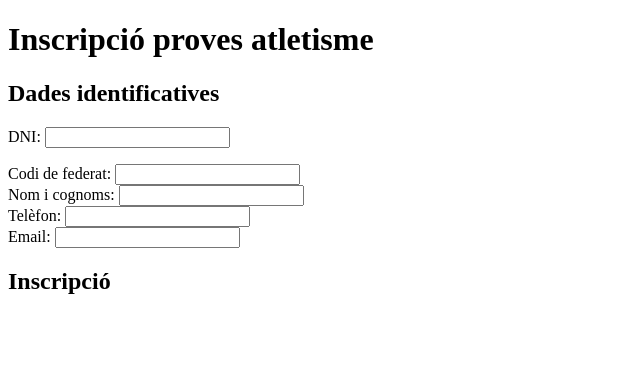
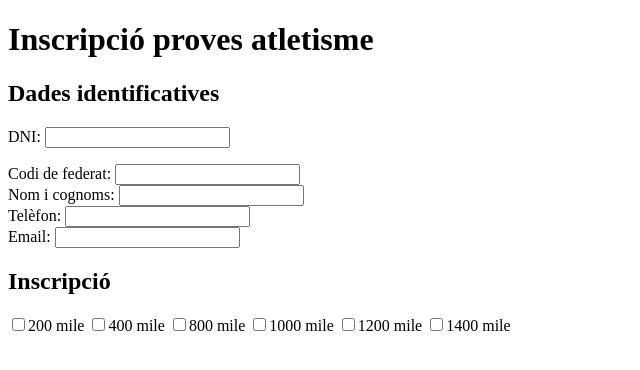
Before and after one commit to ElAdilaN/InscriptionProject, an Angular app: page / in a window 1280 px wide. Shown: the top 370 px of the page, without its empty margins (0-640 px from the left). Built offline with nearby package versions, Linux system fonts and the light colour scheme.

Commit message:
add the test for the button

```diff
--- a/src/app/Components/User/inscription/inscription.component.html
+++ b/src/app/Components/User/inscription/inscription.component.html
@@ -2,8 +2,13 @@
 <section>
   <h1>Dades identificatives</h1>
   <label id="dni"
-    >DNI: <input type="text" [(ngModel)]="dni" (ngModelChange)="findLetter()" />
-  </label>
+    >DNI:
+    <input
+      type="text"
+      [(ngModel)]="dni"
+      (ngModelChange)="findLetter()"
+    /> </label
+  >{{ this.letter }}
   <br />
   <!-- <p>{{ this.letter }}</p> -->
   <p id="letter"></p>
@@ -22,4 +27,12 @@
 
 <section>
   <h1>Inscripció</h1>
+  <label *ngFor="let option of options; let i = index">
+    <input
+      type="checkbox"
+      [value]="option.value"
+      [checked]="isSelected(option.name)"
+      (change)="onCheckboxChange(option, $event)"
+    />{{ option.name }}
+  </label>
 </section>
--- a/src/app/Components/User/inscription/inscription.component.ts
+++ b/src/app/Components/User/inscription/inscription.component.ts
@@ -1,10 +1,11 @@
+import { NgFor } from '@angular/common';
 import { Component } from '@angular/core';
 import { FormsModule } from '@angular/forms';
 
 @Component({
   selector: 'app-inscription',
   standalone: true,
-  imports: [FormsModule],
+  imports: [FormsModule, NgFor],
   templateUrl: './inscription.component.html',
   styleUrl: './inscription.component.css',
 })
@@ -55,10 +56,34 @@ export class InscriptionComponent {
     ];
     let mynum = parseInt(this.dni);
     mynum = (mynum % 23) - 1;
-    let myp = document.getElementById('myp');
+    // let myp = document.getElementById('myp');
     if (this.dni.length === 8) {
       this.letter = myarray[mynum];
-      myp!.textContent = `${this.letter}`;
+    }
+  }
+
+  isSelected(optionName: string): boolean {
+    return this.selectedOptions.some((option) => option.name === optionName);
+  }
+
+  onCheckboxChange(option: { name: string; value: number }, event: Event) {
+    const isChecked = (event.target as HTMLInputElement).checked;
+    if (isChecked) {
+      if (this.totalSelectedValue + option.value <= this.maxAllowed) {
+        this.selectedOptions.push(option);
+        this.totalSelectedValue += option.value;
+      } else {
+        (event.target as HTMLInputElement).checked = false;
+        alert('you surpassed 1400miles allowed');
+      }
+    } else {
+      const index = this.selectedOptions.findIndex(
+        (opt) => opt.name === option.name
+      );
+      if (index > -1) {
+        this.selectedOptions.splice(index, 1);
+        this.totalSelectedValue -= option.value;
+      }
     }
   }
 }
```
Also changed, not shown: 1 other file (tests, documents, lock files or other folders).
